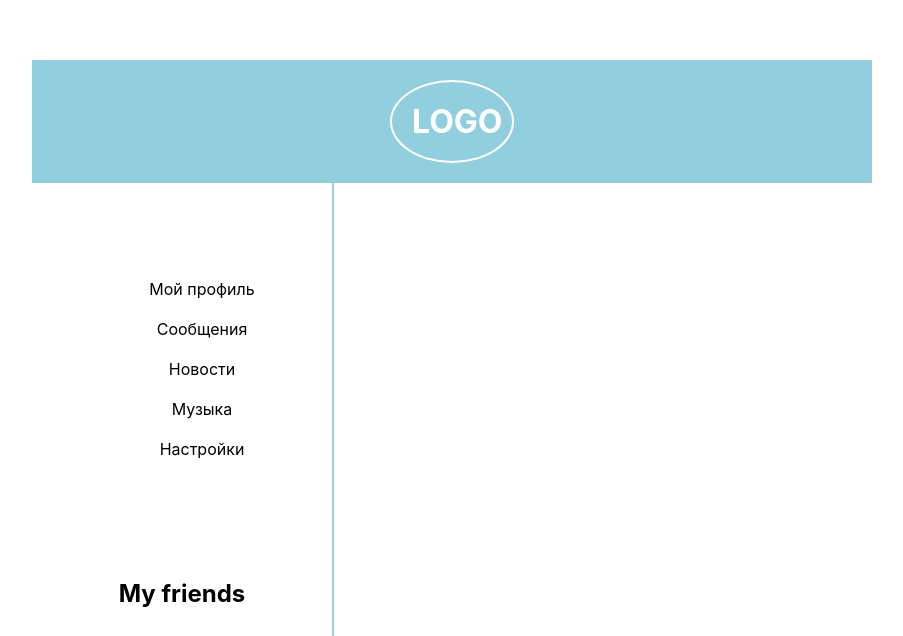
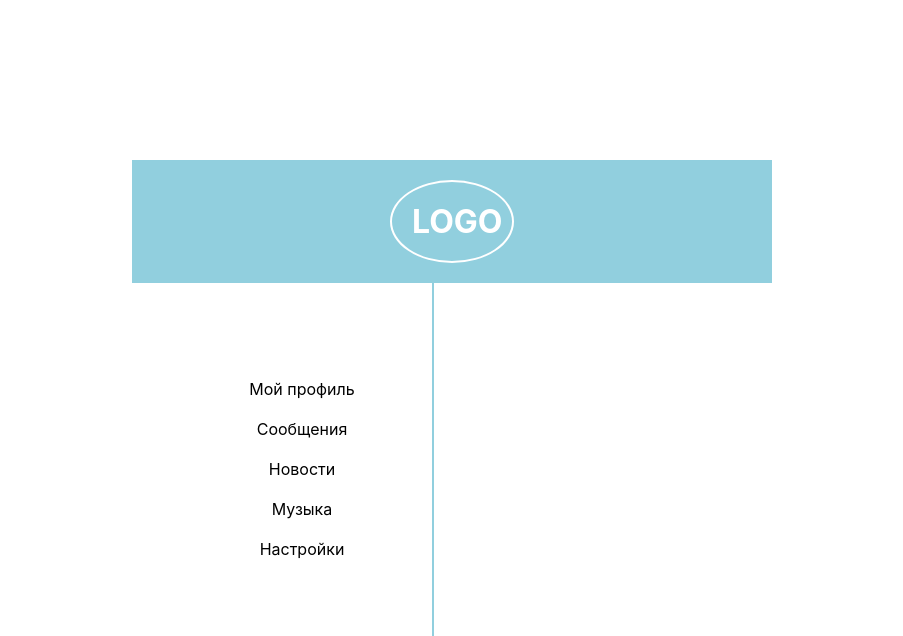
Before and after one commit to LykovAlex/social-network, a React (Create React App) app: page / in a window 1280 px wide. Shown: the part 160-796 px from the top of the page, without its empty margins (188-1091 px from the left). Built offline with nearby package versions, Linux system fonts and the light colour scheme.

Commit message:
Revert "Revert "m200""
This reverts commit 8d91b60b0ead4888bbab1c8176443f194d651354.

```diff
--- a/src/index.css
+++ b/src/index.css
@@ -1,5 +1,5 @@
 body {
-  margin: 100px;
+  margin: 200px;
   padding: 120px;
   font-family: -apple-system, BlinkMacSystemFont, "Segoe UI", "Roboto", "Oxygen",
     "Ubuntu", "Cantarell", "Fira Sans", "Droid Sans", "Helvetica Neue",
```
